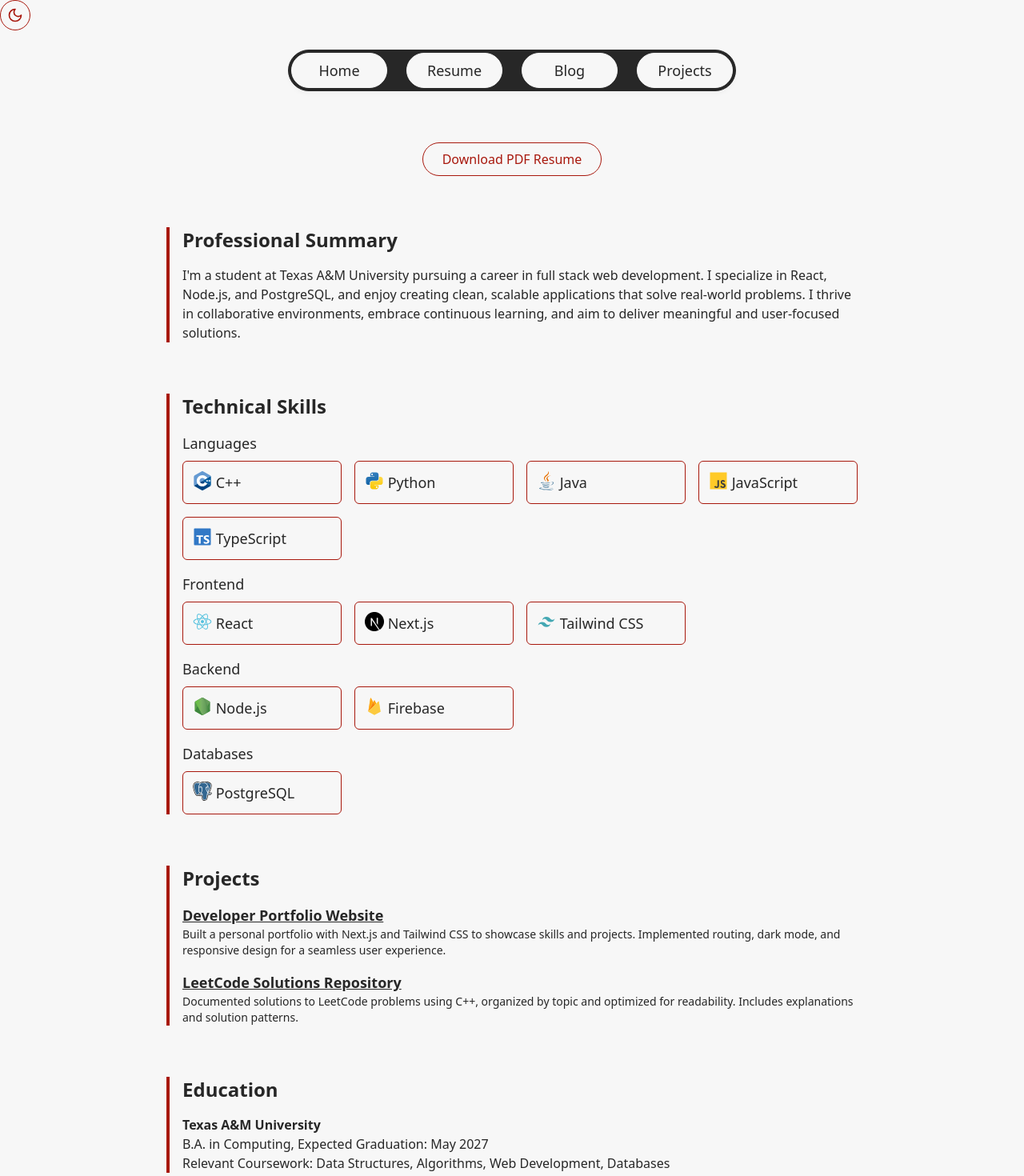
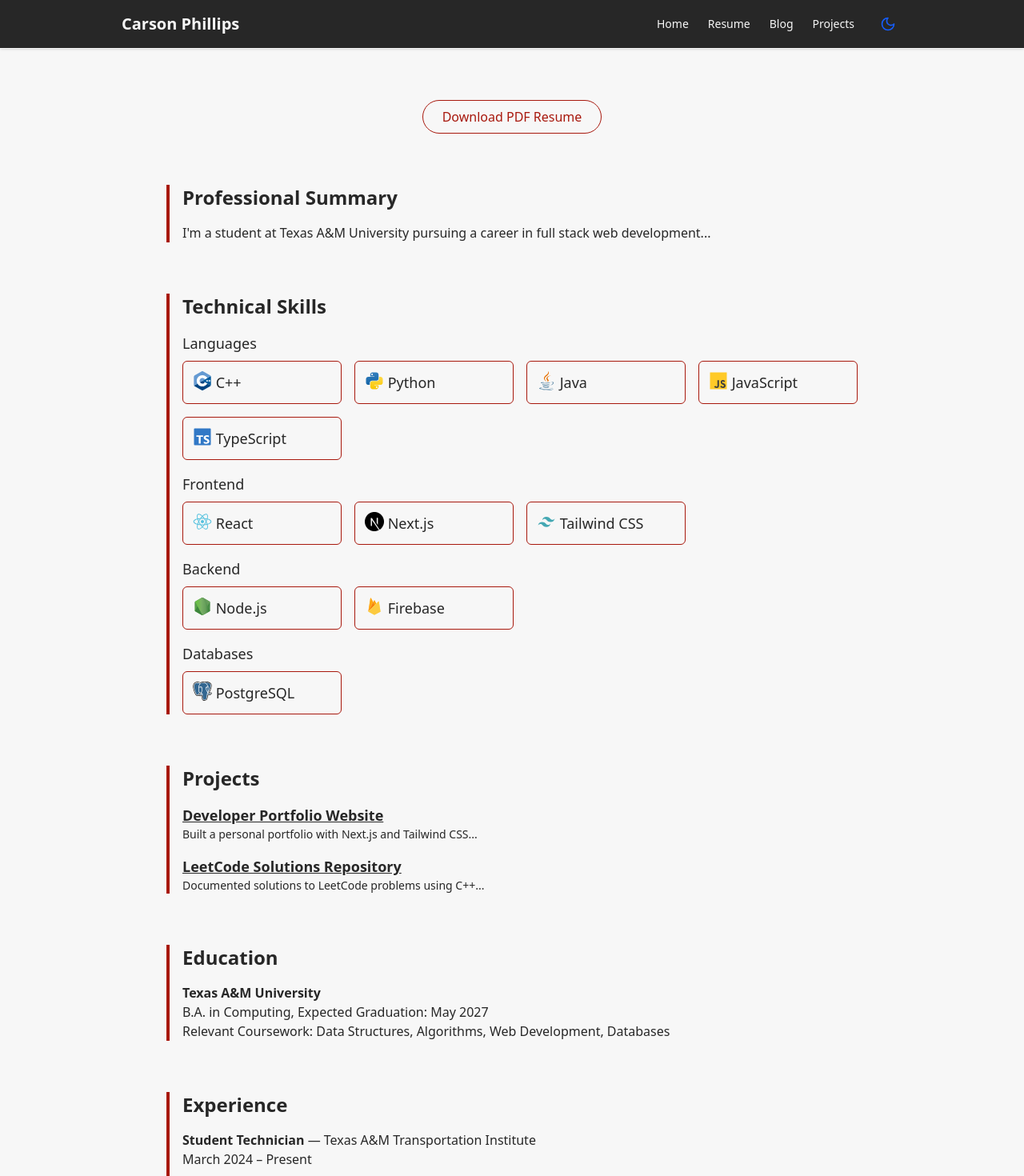
Before and after one commit to cbpcbphillips/portfolio, a Next.js app: page /resume in a window 1280 px wide. Shown: the top 1470 px of the page at 80% size. Built offline with nearby package versions, Linux system fonts and the light colour scheme.

Commit message:
consistent animations

```diff
--- a/src/app/layout.tsx
+++ b/src/app/layout.tsx
@@ -17,7 +17,6 @@
     >
       <body>
         <ThemeProvider>
-          <DarkModeToggle />
           <Navbar />
           {children}
           <Footer />
--- a/src/app/resume/page.tsx
+++ b/src/app/resume/page.tsx
@@ -1,14 +1,17 @@
 'use client'
+
 import SkillCard from '@/components/SkillCard'
 import ProjectItem from '@/components/ProjectItem'
-import React from 'react'
+import MotionWrapper from '@/components/MotionWrapper'
+import { motion } from 'framer-motion'
 import Link from 'next/link'
 
 export default function ResumePage() {
   return (
     <main className="max-w-4xl mx-auto px-4 py-16 space-y-16 text-[var(--color-darker)] dark:text-[var(--color-lighter)]">
+
       {/* Download Button */}
-      <div className="text-center">
+      <MotionWrapper className="text-center">
         <Link
           href="/resume.pdf"
           target="_blank"
@@ -16,151 +19,131 @@
         >
           Download PDF Resume
         </Link>
-      </div>
+      </MotionWrapper>
 
       {/* Professional Summary */}
-      <section className="space-y-4 border-l-4 pl-4 border-[var(--color-primary)]">
+      <MotionWrapper className="space-y-4 border-l-4 pl-4 border-[var(--color-primary)]">
         <h2 className="text-2xl font-semibold">Professional Summary</h2>
         <p>
-          I&apos;m a student at Texas A&amp;M University pursuing a career in
-          full stack web development. I specialize in React, Node.js, and
-          PostgreSQL, and enjoy creating clean, scalable applications that solve
-          real-world problems. I thrive in collaborative environments, embrace
-          continuous learning, and aim to deliver meaningful and user-focused
-          solutions.
+          I&apos;m a student at Texas A&amp;M University pursuing a career in full stack web development...
         </p>
-      </section>
+      </MotionWrapper>
 
       {/* Technical Skills */}
-      <section className="space-y-4 border-l-4 pl-4 border-[var(--color-primary)]">
+      <MotionWrapper className="space-y-4 border-l-4 pl-4 border-[var(--color-primary)]">
         <h2 className="text-2xl font-semibold">Technical Skills</h2>
 
-        {/* Languages */}
-        <div className="space-y-2">
-          <h3 className="text-lg font-medium">Languages</h3>
-          <div className="grid grid-cols-2 sm:grid-cols-4 gap-4 text-sm">
-            <SkillCard iconUrl="cpp.svg" item="C++" />
-            <SkillCard iconUrl="python.svg" item="Python" />
-            <SkillCard iconUrl="java.svg" item="Java" />
-            <SkillCard iconUrl="javascript.svg" item="JavaScript" />
-            <SkillCard iconUrl="typescript.svg" item="TypeScript" />
+        {[
+          { label: 'Languages', items: ['C++', 'Python', 'Java', 'JavaScript', 'TypeScript'], icons: ['cpp.svg', 'python.svg', 'java.svg', 'javascript.svg', 'typescript.svg'] },
+          { label: 'Frontend', items: ['React', 'Next.js', 'Tailwind CSS'], icons: ['react.svg', 'nextjs.svg', 'tailwind.svg'] },
+          { label: 'Backend', items: ['Node.js', 'Firebase'], icons: ['nodejs.svg', 'firebase.svg'] },
+          { label: 'Databases', items: ['PostgreSQL'], icons: ['postgresql.svg'] },
+        ].map(({ label, items, icons }) => (
+          <div key={label} className="space-y-2">
+            <h3 className="text-lg font-medium">{label}</h3>
+            <motion.div
+              className="grid grid-cols-2 sm:grid-cols-4 gap-4 text-sm"
+              initial="hidden"
+              animate="show"
+              variants={{
+                hidden: {},
+                show: {
+                  transition: { staggerChildren: 0.07 },
+                },
+              }}
+            >
+              {items.map((item, i) => (
+                <motion.div
+                  key={item}
+                  variants={{
+                    hidden: { opacity: 0, y: 10 },
+                    show: { opacity: 1, y: 0 },
+                  }}
+                  transition={{ duration: 0.4 }}
+                >
+                  <SkillCard item={item} iconUrl={icons[i]} />
+                </motion.div>
+              ))}
+            </motion.div>
           </div>
-        </div>
-
-        {/* Frontend */}
-        <div className="space-y-2">
-          <h3 className="text-lg font-medium">Frontend</h3>
-          <div className="grid grid-cols-2 sm:grid-cols-4 gap-4 text-sm">
-            <SkillCard iconUrl="react.svg" item="React" />
-            <SkillCard iconUrl="nextjs.svg" item="Next.js" />
-            <SkillCard iconUrl="tailwind.svg" item="Tailwind CSS" />
-          </div>
-        </div>
-
-        {/* Backend */}
-        <div className="space-y-2">
-          <h3 className="text-lg font-medium">Backend</h3>
-          <div className="grid grid-cols-2 sm:grid-cols-4 gap-4 text-sm">
-            <SkillCard iconUrl="nodejs.svg" item="Node.js" />
-            <SkillCard iconUrl="firebase.svg" item="Firebase" />
-          </div>
-        </div>
-
-        {/* Databases */}
-        <div className="space-y-2">
-          <h3 className="text-lg font-medium">Databases</h3>
-          <div className="grid grid-cols-2 sm:grid-cols-4 gap-4 text-sm">
-            <SkillCard iconUrl="postgresql.svg" item="PostgreSQL" />
-          </div>
-        </div>
-      </section>
+        ))}
+      </MotionWrapper>
 
       {/* Projects */}
-      <section className="space-y-4 border-l-4 pl-4 border-[var(--color-primary)]">
+      <MotionWrapper className="space-y-4 border-l-4 pl-4 border-[var(--color-primary)]">
         <h2 className="text-2xl font-semibold">Projects</h2>
-        <ul className="space-y-4">
-          <ProjectItem
-            title="Developer Portfolio Website"
-            description="Built a personal portfolio with Next.js and Tailwind CSS to showcase skills and projects. Implemented routing, dark mode, and responsive design for a seamless user experience."
-            link="https://github.com/cbpcbphillips/portfolio"
-          />
-          <ProjectItem
-            title="LeetCode Solutions Repository"
-            description="Documented solutions to LeetCode problems using C++, organized by topic and optimized for readability. Includes explanations and solution patterns."
-            link="https://github.com/cbpcbphillips/Leetcode-Solutions"
-          />
-        </ul>
-      </section>
+        <motion.ul
+          className="space-y-4"
+          initial="hidden"
+          animate="show"
+          variants={{
+            hidden: {},
+            show: { transition: { staggerChildren: 0.1 } },
+          }}
+        >
+          {[
+            {
+              title: 'Developer Portfolio Website',
+              description: 'Built a personal portfolio with Next.js and Tailwind CSS...',
+              link: 'https://github.com/cbpcbphillips/portfolio',
+            },
+            {
+              title: 'LeetCode Solutions Repository',
+              description: 'Documented solutions to LeetCode problems using C++...',
+              link: 'https://github.com/cbpcbphillips/Leetcode-Solutions',
+            },
+          ].map((project) => (
+            <motion.li
+              key={project.title}
+              variants={{ hidden: { opacity: 0, y: 10 }, show: { opacity: 1, y: 0 } }}
+              transition={{ duration: 0.4 }}
+            >
+              <ProjectItem {...project} />
+            </motion.li>
+          ))}
+        </motion.ul>
+      </MotionWrapper>
 
       {/* Education */}
-      <section className="space-y-4 border-l-4 pl-4 border-[var(--color-primary)]">
+      <MotionWrapper className="space-y-4 border-l-4 pl-4 border-[var(--color-primary)]">
         <h2 className="text-2xl font-semibold">Education</h2>
         <p>
-          <strong>Texas A&amp;M University</strong>
-          <br />
-          B.A. in Computing, Expected Graduation: May 2027
-          <br />
-          Relevant Coursework: Data Structures, Algorithms, Web Development,
-          Databases
+          <strong>Texas A&amp;M University</strong><br />
+          B.A. in Computing, Expected Graduation: May 2027<br />
+          Relevant Coursework: Data Structures, Algorithms, Web Development, Databases
         </p>
-      </section>
+      </MotionWrapper>
 
       {/* Experience */}
-      <section className="space-y-4 border-l-4 pl-4 border-[var(--color-primary)]">
+      <MotionWrapper className="space-y-4 border-l-4 pl-4 border-[var(--color-primary)]">
         <h2 className="text-2xl font-semibold">Experience</h2>
         <p>
-          <strong>Student Technician</strong> — Texas A&amp;M Transportation
-          Institute
-          <br />
+          <strong>Student Technician</strong> — Texas A&amp;M Transportation Institute<br />
           March 2024 – Present
         </p>
-        <p>
-          Provide technical support as part of the helpdesk team, assisting
-          users with hardware, software, and connectivity issues. Manage and
-          maintain institutional devices using Microsoft Intune and SCCM,
-          ensuring compliance and smooth operations. Supported audit preparation
-          by reconciling inventory and resolving sync issues.
-        </p>
         <ul className="list-disc list-inside space-y-1">
-          <li>
-            Supported audit readiness by reconciling SCCM and Intune data.
-          </li>
-          <li>
-            Managed device lifecycle tasks including enrollment, configuration,
-            and retirement.
-          </li>
+          <li>Supported audit readiness by reconciling SCCM and Intune data.</li>
+          <li>Managed device lifecycle tasks including enrollment, configuration, and retirement.</li>
         </ul>
-      </section>
+      </MotionWrapper>
 
       {/* Certifications & Achievements */}
-      <section className="space-y-4 border-l-4 pl-4 border-[var(--color-primary)]">
-        <h2 className="text-2xl font-semibold">
-          Certifications &amp; Achievements
-        </h2>
+      <MotionWrapper className="space-y-4 border-l-4 pl-4 border-[var(--color-primary)]">
+        <h2 className="text-2xl font-semibold">Certifications & Achievements</h2>
         <ul className="list-disc list-inside space-y-1">
-          <li>
-            Stellar Student Award, Texas A&amp;M Transportation Institute (Q4
-            2025)
-          </li>
-          <li>
-            Participant, Toyota Hackathon – Built vehicle quiz recommender app
-          </li>
-          <li>
-            Active Member, Aggie Competitive Coding Club and Aggie Data Science
-            Club
-          </li>
+          <li>Stellar Student Award, Texas A&amp;M Transportation Institute (Q4 2025)</li>
+          <li>Participant, Toyota Hackathon – Built vehicle quiz recommender app</li>
+          <li>Active Member, Aggie Competitive Coding Club and Aggie Data Science Club</li>
         </ul>
-      </section>
+      </MotionWrapper>
 
       {/* Call to Action */}
-      <section className="text-center space-y-2">
+      <MotionWrapper className="text-center space-y-2">
         <h2 className="text-xl font-semibold">Let&apos;s Connect</h2>
         <p>
-          Interested in working together or want to learn more? Reach out
-          through the contact info in the footer or drop feedback through the
-          form.
+          Interested in working together or want to learn more? Reach out through the contact info in the footer or drop feedback through the form.
         </p>
-      </section>
+      </MotionWrapper>
     </main>
   )
 }
--- a/src/components/DarkModeToggle.tsx
+++ b/src/components/DarkModeToggle.tsx
@@ -17,13 +17,13 @@
   return (
     <button
       onClick={() => setTheme(theme === 'dark' ? 'light' : 'dark')}
-      className="p-2 rounded-full border border-[var(--color-primary)] text-[var(--color-primary)] hover:bg-[var(--color-primary)] hover:text-white transition"
+      className="p-2 rounded-full hover:bg-[var(--color-hover)] transition-colors duration-200"
       aria-label="Toggle Dark Mode"
     >
       {theme === 'dark' ? (
-        <Sun className="w-5 h-5" />
+        <Sun className="w-5 h-5 text-yellow-400" />
       ) : (
-        <Moon className="w-5 h-5" />
+        <Moon className="w-5 h-5 text-blue-600" />
       )}
     </button>
   )
--- /dev/null
+++ b/src/components/MotionWrapper.tsx
@@ -0,0 +1,23 @@
+'use client'
+
+import { motion } from 'framer-motion'
+import React from 'react'
+
+export default function MotionWrapper({
+                                        children,
+                                        className = '',
+                                      }: {
+  children: React.ReactNode
+  className?: string
+}) {
+  return (
+    <motion.div
+      initial={{ opacity: 0, y: 20 }}
+      animate={{ opacity: 1, y: 0 }}
+      transition={{ duration: 0.5, ease: 'easeOut' }}
+      className={className}
+    >
+      {children}
+    </motion.div>
+  )
+}
--- a/src/components/navbar.tsx
+++ b/src/components/navbar.tsx
@@ -1,11 +1,13 @@
 'use client'
 
-import React from 'react'
+import React, { useState } from 'react'
 import Link from 'next/link'
-import '../styles/globals.css'
-import { motion } from 'framer-motion'
+import { Menu, X } from 'lucide-react'
+import DarkModeToggle from './DarkModeToggle'
 
 export default function Navbar() {
+  const [isOpen, setIsOpen] = useState(false)
+
   const navItems = [
     { name: 'Home', link: '/home' },
     { name: 'Resume', link: '/resume' },
@@ -14,28 +16,55 @@
   ]
 
   return (
-    <header className="relative z-[999]">
-      <motion.div
-        initial={{ y: -100, opacity: 0 }}
-        animate={{ y: 0, opacity: 1 }}
-        transition={{ duration: 0.5, ease: 'easeOut' }}
-        className="w-full max-w-5xl mx-auto mt-6 h-[3.25rem] flex justify-center rounded-full border border-[var(--color-darker)] bg-[var(--color-darker)] dark:bg-[var(--color-lighter)] dark:border-[var(--color-lighter)] sm:w-[35rem] shadow-md shadow-black/[0.03] backdrop-blur-md"
-      >
-        <nav className="flex items-center justify-center w-full">
-          <ul className="flex gap-6 px-4">
+    <header className="sticky top-0 z-50 w-full border-b border-[var(--color-lighter)] dark:border-[var(--color-darker)] bg-[var(--color-darker)] dark:bg-[var(--color-lighter)] text-[var(--color-lighter)] dark:text-[var(--color-darker)] shadow-sm">
+      <div className="max-w-5xl mx-auto flex items-center justify-between px-4 py-3 sm:px-6">
+        {/* Left: Logo or name */}
+        <Link href="/home" className="text-xl font-semibold">
+          Carson Phillips
+        </Link>
+
+        {/* Desktop Nav */}
+        <nav className="hidden md:flex items-center gap-6">
           {navItems.map((item) => (
-              <li key={item.link} className="transition">
             <Link
+              key={item.link}
               href={item.link}
-                  className="flex items-center justify-center h-[2.75rem] w-[7.5rem] rounded-full border border-[var(--color-lighter)] dark:border-[var(--color-darker)] bg-[var(--color-lighter)] dark:bg-[var(--color-darker)] text-[var(--color-darker)] dark:text-[var(--color-lighter)] text-lg font-medium hover:text-[var(--color-hdarker)] dark:hover:text-[var(--color-hlighter)] transition-colors duration-200"
+              className="text-sm font-medium hover:underline"
             >
               {item.name}
             </Link>
-              </li>
           ))}
-          </ul>
+          <DarkModeToggle />
         </nav>
-      </motion.div>
+
+        {/* Mobile Toggle */}
+        <button
+          onClick={() => setIsOpen(!isOpen)}
+          className="md:hidden focus:outline-none"
+          aria-label="Toggle Menu"
+        >
+          {isOpen ? <X className="w-6 h-6" /> : <Menu className="w-6 h-6" />}
+        </button>
+      </div>
+
+      {/* Mobile Menu */}
+      {isOpen && (
+        <div className="md:hidden border-t border-[var(--color-lighter)] dark:border-[var(--color-darker)] px-4 py-4 space-y-2 bg-[var(--color-darker)] dark:bg-[var(--color-lighter)]">
+          {navItems.map((item) => (
+            <Link
+              key={item.link}
+              href={item.link}
+              className="block text-sm font-medium hover:underline"
+              onClick={() => setIsOpen(false)}
+            >
+              {item.name}
+            </Link>
+          ))}
+          <div className="mt-4">
+            <DarkModeToggle />
+          </div>
+        </div>
+      )}
     </header>
   )
 }
```
Also changed, not shown: src/app/blog/page.tsx (+31 -5 lines), src/app/home/page.tsx (+8 -22 lines), src/app/projects/page.tsx (+40 -14 lines), src/components/footer.tsx (+11 -26 lines). Lines whose indentation alone changed are shown as unchanged.
